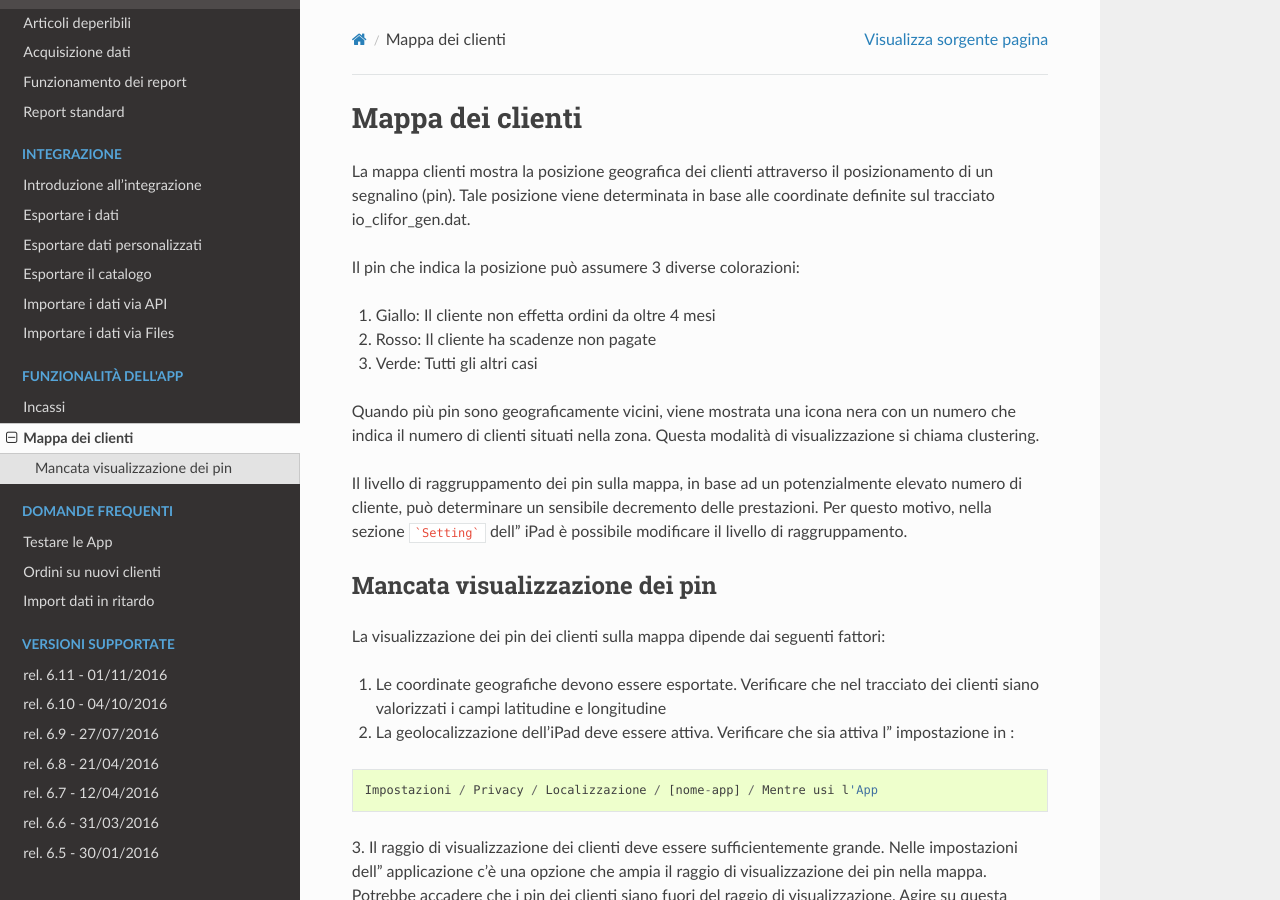
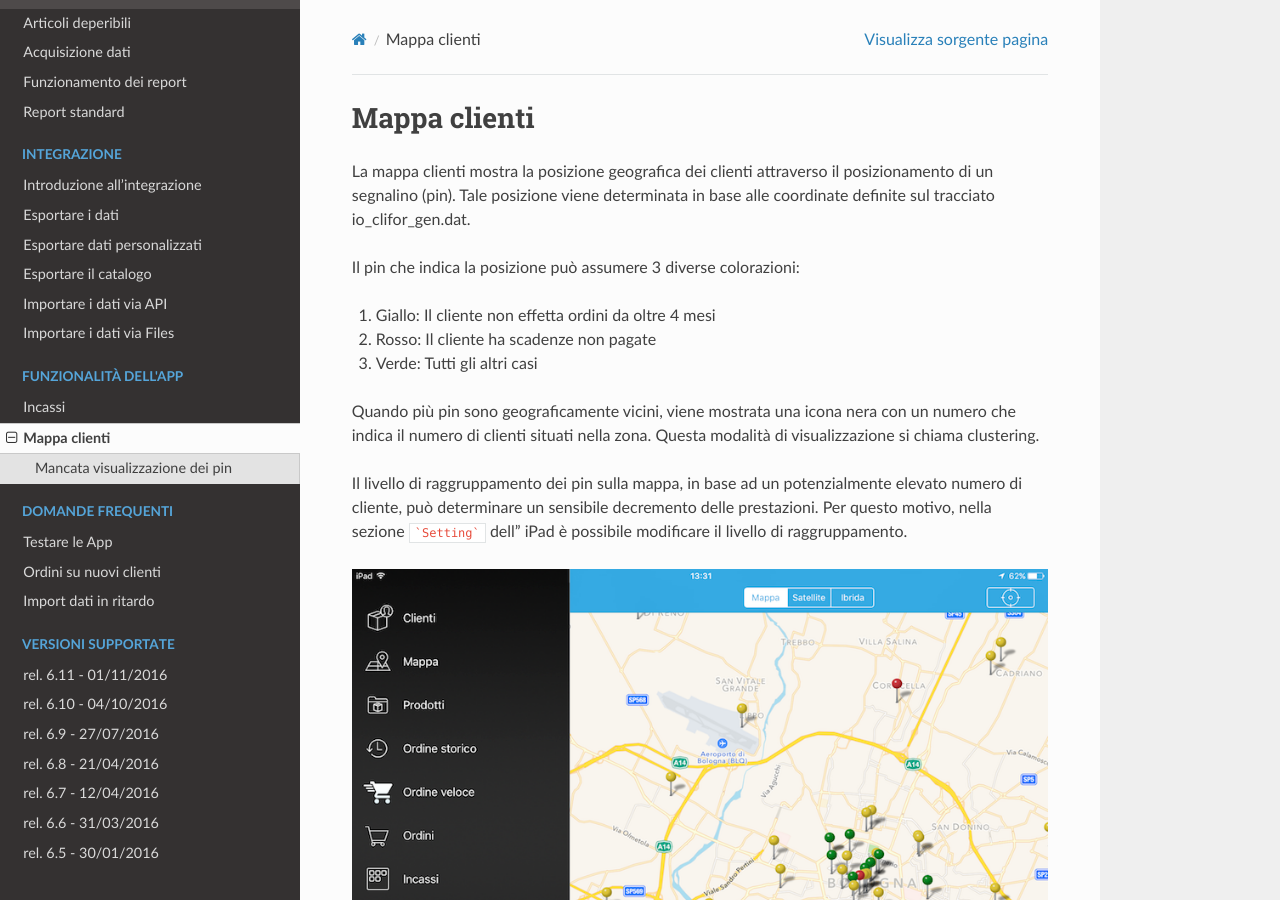
Before and after one commit to wedoit-io/doc-icommerce, a Sphinx documentation site: the page built from source/mappa-clienti.rst, in a window 1280 px wide and 900 px high. Built offline with Sphinx 7.4.7 and the Read the Docs theme 2.0.0, drawn with Linux system fonts in a browser that asks for light colours.

Commit message:
Update mappa-clienti.rst

````diff
--- a/source/mappa-clienti.rst
+++ b/source/mappa-clienti.rst
@@ -1,5 +1,5 @@
-Mappa dei clienti
-=================
+Mappa clienti
+=============
 
 La mappa clienti mostra la posizione geografica dei clienti attraverso il posizionamento di un segnalino (pin).
 Tale posizione viene determinata in base alle coordinate definite sul tracciato io_clifor_gen.dat.
@@ -14,6 +14,10 @@ Quando più pin sono geograficamente vicini, viene mostrata una icona nera con u
 
 Il livello di raggruppamento dei pin sulla mappa, in base ad un potenzialmente elevato numero di cliente, può determinare un sensibile decremento delle prestazioni.
 Per questo motivo, nella sezione ```Setting``` dell' iPad è possibile modificare il livello di raggruppamento.
+
+.. figure:: mappa-clienti.png
+   :alt:
+
 
 Mancata visualizzazione dei pin
 --------
````
